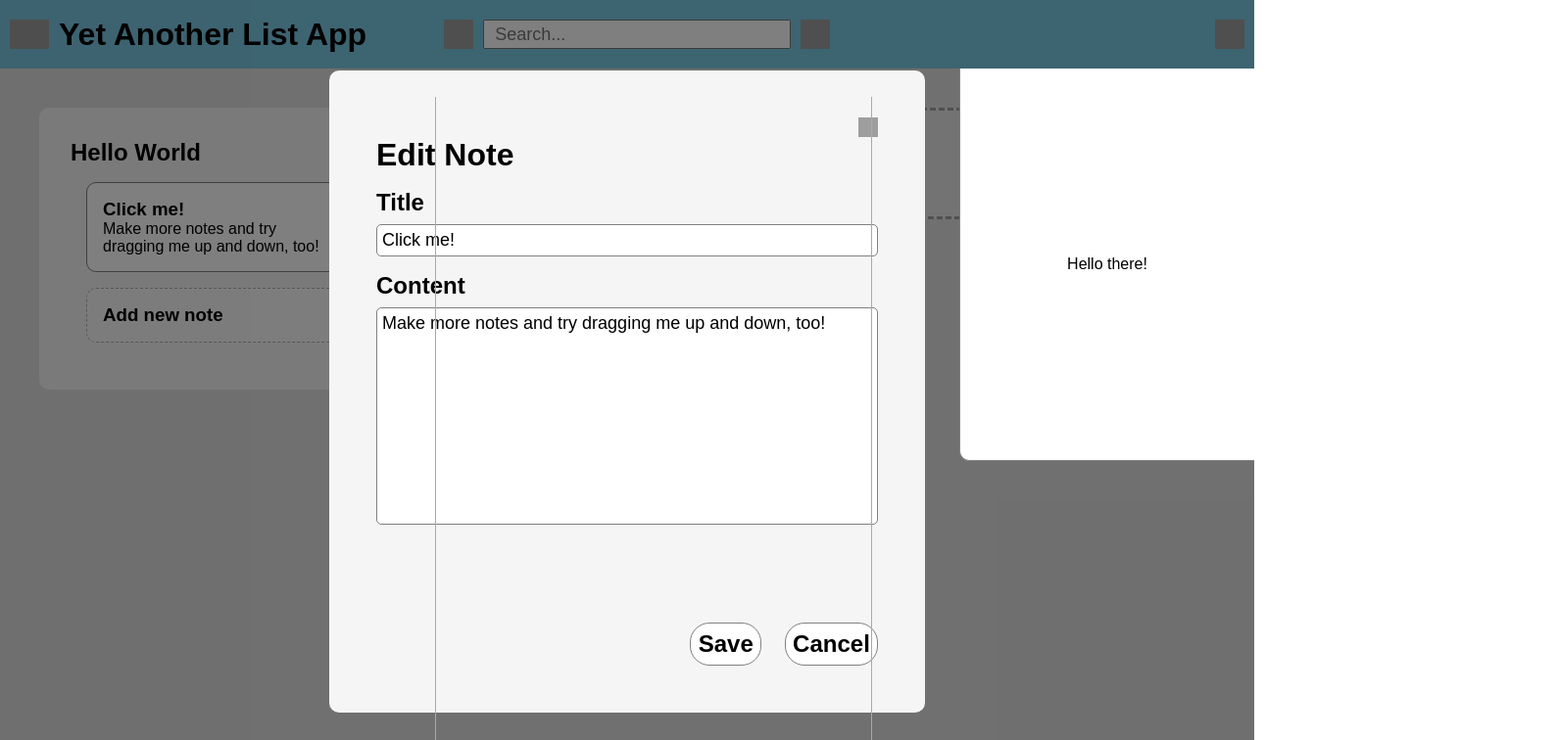
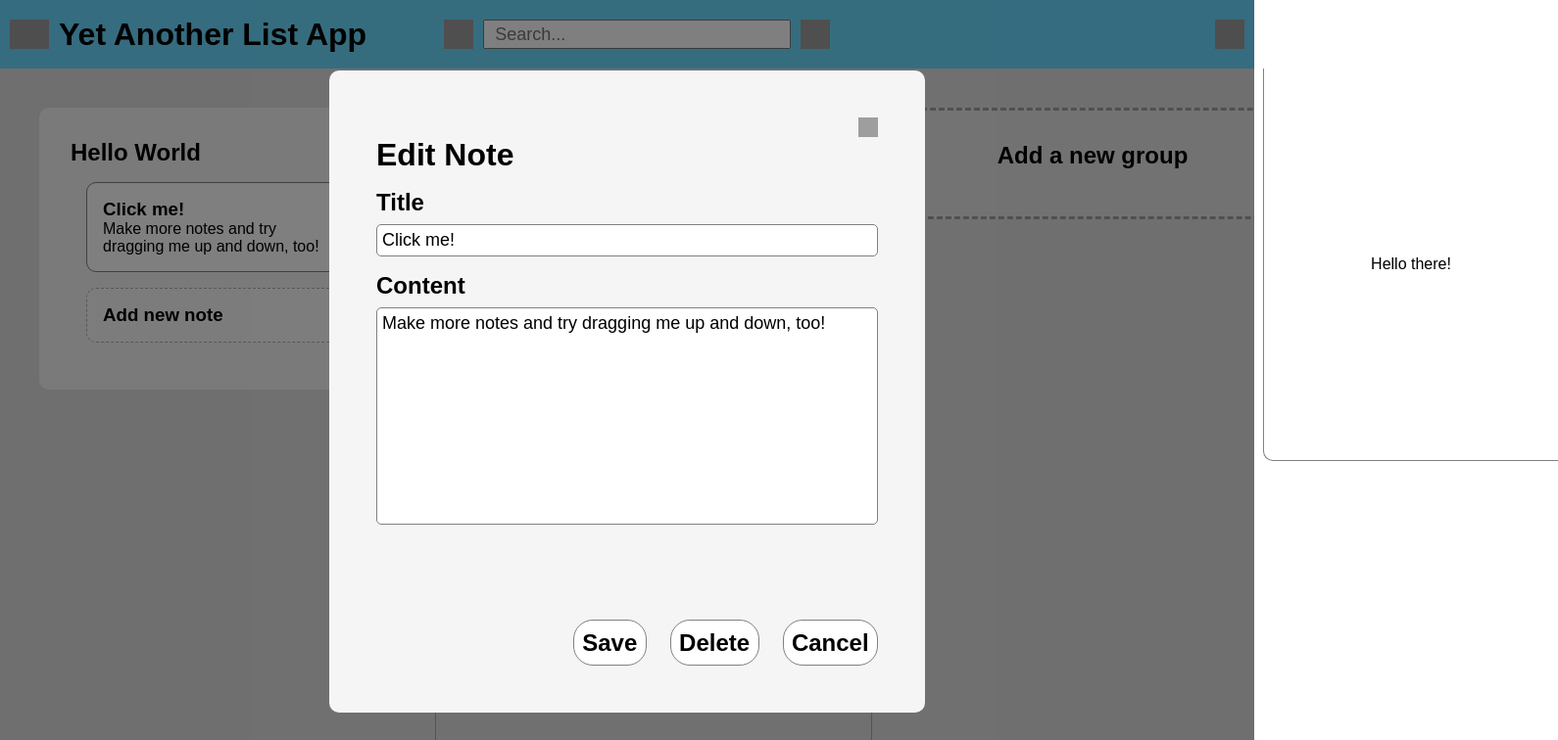
Before and after one commit to llin1592/Yet-Another-List-App, a React (Create React App) app: page / in a window 1280 px wide. Both pictures are taken after a click on the button 222 px from the left and 240 px from the top of the page. Shown: the top 756 px of the page at 98% size, 1590 px wide, since content can reach past the window. Built offline with nearby package versions, Linux system fonts and the light colour scheme; grey boxes are pictures that could not be loaded; the HTML template or start-up script is replaced by a standard one.

Commit message:
minor fixes and added option to delete note

```diff
--- a/src/Components/Header.js
+++ b/src/Components/Header.js
@@ -6,7 +6,7 @@ import "../Styles/Header.css";
 const Header = (props) => {
   const [isOptionOpen, setOptionOpen] = useState(false);
   const appearRight = useSpring({
-    right: isOptionOpen ? -300 : 0,
+    right: isOptionOpen ? 0 : -310,
   });
 
   return (
--- a/src/Components/Menu.js
+++ b/src/Components/Menu.js
@@ -7,13 +7,20 @@ const Menu = (props) => {
     props.groups[props.groupIndex].notes[props.noteIndex]
   );
 
-  function updateNotesHelper(newTitle, newContent) {
+  function updateNote(newTitle, newContent) {
     let tempGroups = [...props.groups];
     tempGroups[props.groupIndex].notes[props.noteIndex] = {
       title: newTitle,
       content: newContent,
       id: note.id,
     };
+
+    props.setGroups([...tempGroups]);
+  }
+
+  function deleteNote() {
+    let tempGroups = [...props.groups];
+    tempGroups[props.groupIndex].notes.splice(props.noteIndex, 1);
 
     props.setGroups([...tempGroups]);
   }
@@ -87,11 +94,19 @@ const Menu = (props) => {
         <div className="edit-menu-buttons">
           <h2
             onClick={() => {
-              updateNotesHelper(note.title, note.content);
+              updateNote(note.title, note.content);
               closeMenu();
             }}
           >
             Save
+          </h2>
+          <h2
+            onClick={() => {
+              deleteNote();
+              closeMenu();
+            }}
+          >
+            Delete
           </h2>
           <h2 onClick={() => closeMenu()}>Cancel</h2>
         </div>
--- a/src/Styles/Header.css
+++ b/src/Styles/Header.css
@@ -7,7 +7,7 @@
     display: flex;
     justify-content: space-between;
     min-height: 70px;
-    background-color: rgb(123, 200, 226);
+    background-color: rgb(106, 218, 255);
 }
 
 .header-bar > div {
@@ -36,7 +36,7 @@
 } */
 
 .right-header-bar {
-    justify-content: right;
+    justify-content: flex-end;
     padding-right: 10px;
 }
 
@@ -57,7 +57,8 @@
     border-left: 1px solid grey;
     border-bottom-left-radius: 10px;
     justify-content: center;
-    z-index: 2;
+    /* https://stackoverflow.com/questions/22151271/placing-absolute-behind-relative-positioned-element */
+    z-index: 3;
 }
 
 .settings-button {
--- a/src/Styles/Menu.css
+++ b/src/Styles/Menu.css
@@ -12,6 +12,7 @@
     display: flex;
     align-items: center;
     justify-content: center;
+    z-index: 2;
 }
 
 .edit-menu {
@@ -29,7 +30,7 @@
 }
 
 .close-button {
-    justify-content: right;
+    justify-content: flex-end;
 }
 
 .close-button img {
@@ -57,7 +58,7 @@
     display: flex;
     flex-grow: 1;
     align-items: end;
-    justify-content: end;
+    justify-content: flex-end;
     margin-top: 1em;
 }
 
@@ -65,6 +66,6 @@
     border: 1px solid grey;
     border-radius: 20px;
     background-color: white;
-    padding: 0.3em;
+    padding: 0.35em;
     margin-left: 1em;
 }
```
